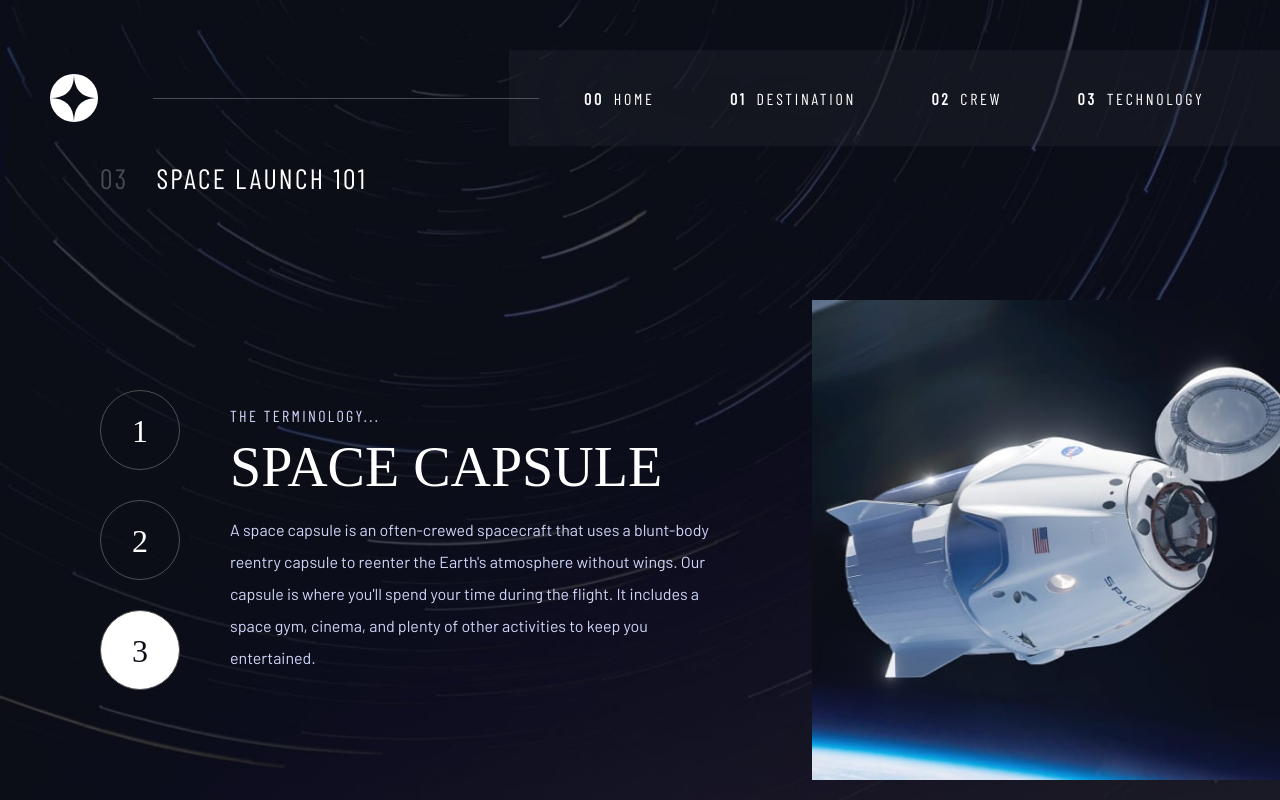
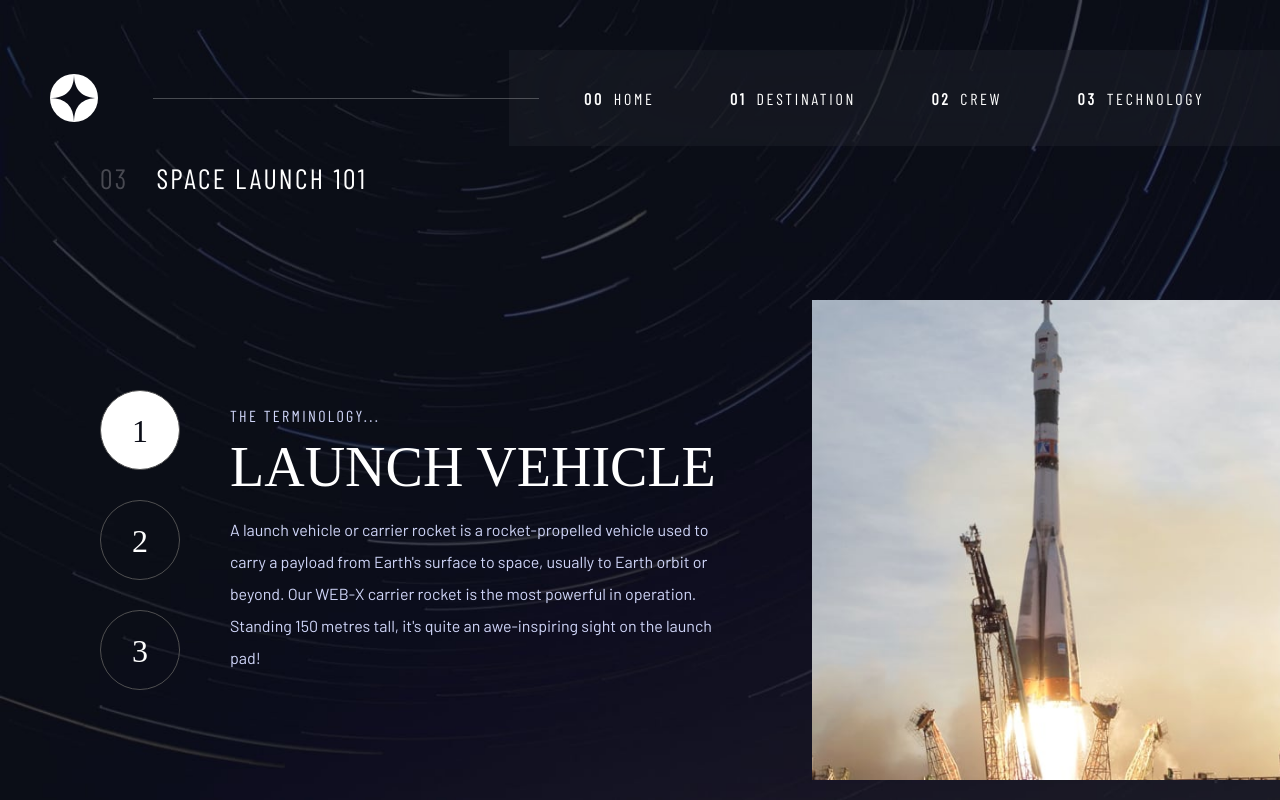
Before and after one commit to KyleCapelli/space-tourism-website, a React (Create React App) app: page /technology in a window 1280 px wide. Built offline with nearby package versions, Linux system fonts and the light colour scheme; a web font is replaced by a local one.

Commit message:
Changed starting index for all pages

```diff
--- a/src/components/Destination.js
+++ b/src/components/Destination.js
@@ -3,7 +3,7 @@ import DestinationInfo from "./DestinationInfo";
 import "./Destination.css";
 
 const Destination = ({ destinations }) => {
-  const [destinationSelected, setDestinationSelected] = useState("Mars");
+  const [destinationSelected, setDestinationSelected] = useState("Moon");
 
   const getDestinationClick = (destination) => {
     setDestinationSelected(destination);
--- a/src/components/Technology.js
+++ b/src/components/Technology.js
@@ -3,7 +3,7 @@ import TechnologyInfo from "./TechnologyInfo";
 import "./Technology.css";
 
 const Technology = ({ technology }) => {
-  const [technologySelected, setTechnologySelected] = useState(2);
+  const [technologySelected, setTechnologySelected] = useState(0);
 
   const getTechnologyClick = (techIndex) => {
     setTechnologySelected(techIndex);
```
